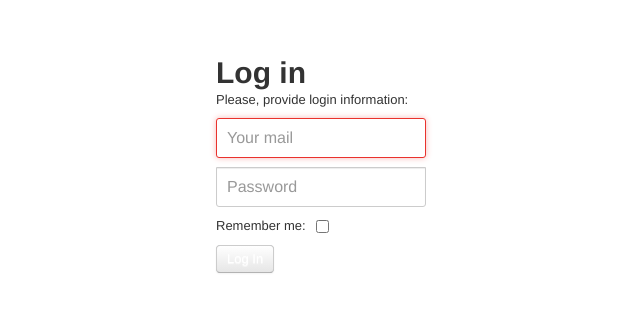
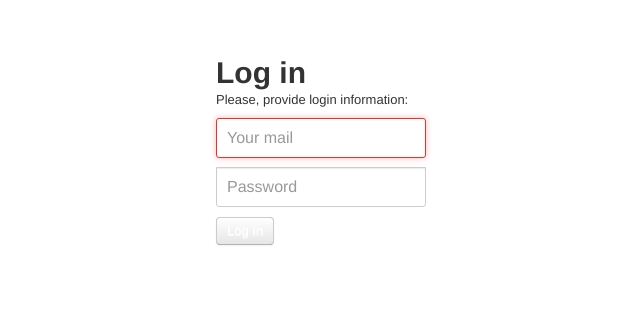
Before and after one commit to LilJohny/FriendsRenting, a Flask app: page /login in a window 1280 px wide. Shown: the part 85-397 px from the top of the page, without its empty margins (259-899 px from the left). Run offline with Flask 2, Linux system fonts and the light colour scheme; parts of the project's set-up code (start-up, migrations or seed data) failed here and were passed over.

Commit message:
Remeber Me True is default now

```diff
--- a/src/forms/login_form.py
+++ b/src/forms/login_form.py
@@ -7,7 +7,6 @@ class LoginForm(FlaskForm):
     mail = StringField('Mail', validators=[DataRequired(), Email()])
     password = PasswordField('Password', validators=[DataRequired()])
     submit = SubmitField('Log In')
-    remember_me = BooleanField('Remember Me')
 
     def validate_on_submit(self):
         return True if self.mail.data is not None and self.password.data is not None else False
--- a/src/templates/login.html
+++ b/src/templates/login.html
@@ -15,7 +15,6 @@
             <p class="mt-5 mb-3 text-muted">Please, provide login information:</p>
             {{ form.mail(class_="form-control", placeholder="Your mail",autofocus=True) }}
             {{ form.password(id_="inputPassword",class_="form-control", placeholder="Password") }}
-            <p class="mb-3 text-muted">Remember me:&nbsp;&nbsp;&nbsp;{{ form.remember_me() }}</p>
             <div class="mb-3"></div>
             {{ form.submit(class_="btn btn-lg btn-block") }}
         </form>
--- a/src/views/login.py
+++ b/src/views/login.py
@@ -36,7 +36,7 @@ def login():
             flash('Invalid username or password')
             return redirect(url_for('login'))
         user = friend if friend is not None else client
-        login_user(user.User, remember=form.remember_me.data)
+        login_user(user.User, remember=True)
         return redirect(url_for('index'))
     return render_template('login.html', title='Sign In', form=form)
 
```
